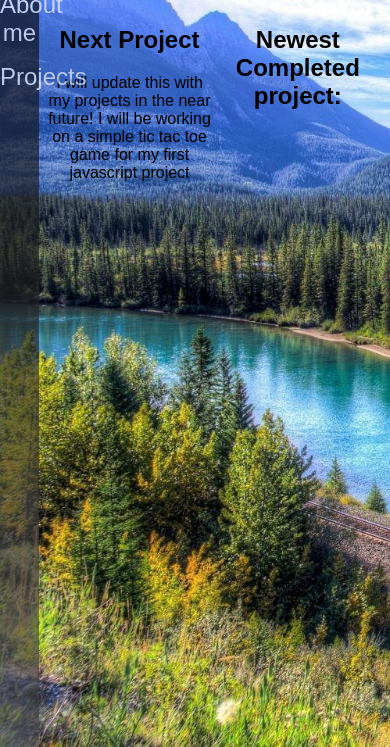
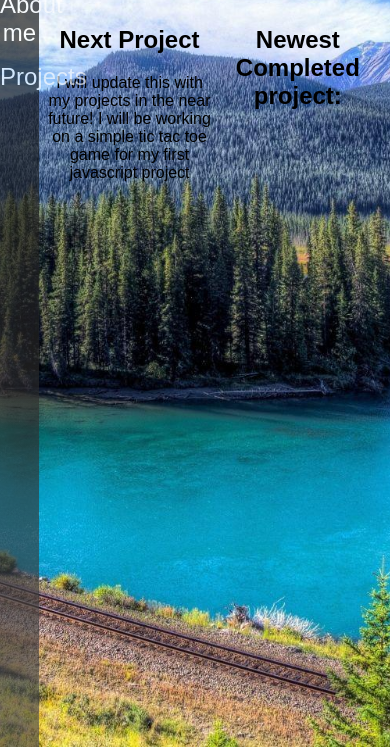
Before and after one commit to elgatwoo/HtmlProjects2, a plain HTML site: page index.html in a window 390 px wide. Shown: the part 97-844 px from the top of the page. Drawn offline with Linux system fonts and the light colour scheme.

Commit message:
nvm real mobile fix

```diff
--- a/index.html
+++ b/index.html
@@ -10,7 +10,7 @@
     }
 
     body {
-      background-image: url("background.png");
+      background: url("background.png") no-repeat center fixed;
       background-size: cover;
     }
     .taskBar {
```
